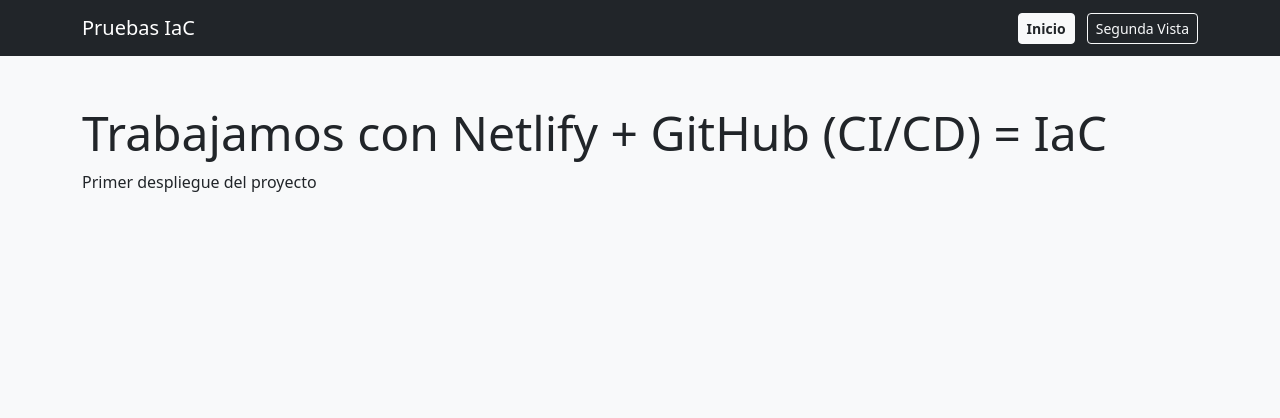
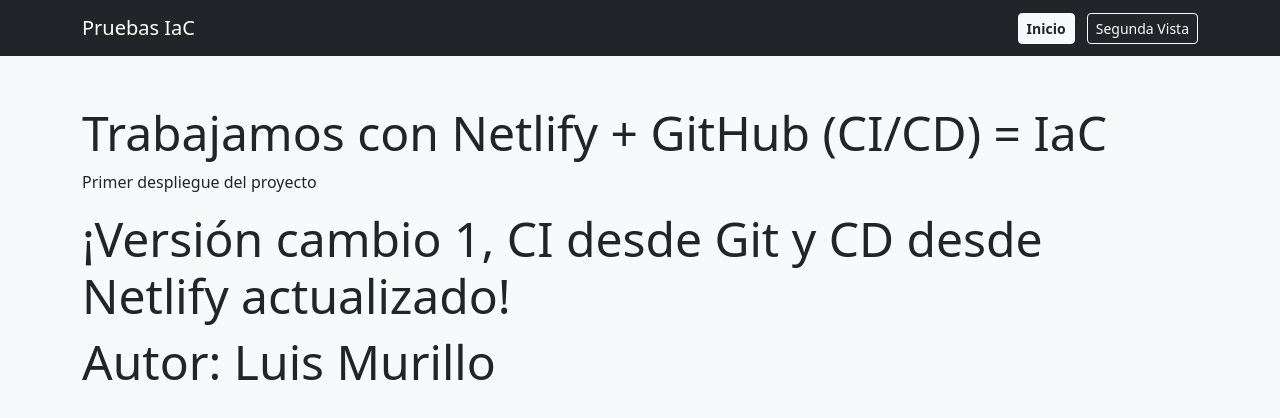
Before and after one commit to luismurilloc2017-a11y/proyecto_iac, a plain HTML site: page index.html in a window 1280 px wide. Drawn offline with nearby package versions, Linux system fonts and the light colour scheme.

Commit message:
Update index.html- feat: nuevos h1 agregados

```diff
--- a/index.html
+++ b/index.html
@@ -21,7 +21,8 @@
   <main class="container py-5">
     <h1 class="display-5">Trabajamos con Netlify + GitHub (CI/CD) = IaC</h1>
    <p>Primer despliegue del proyecto</p>
-
+    <h1 class="display-5">¡Versión cambio 1, CI desde Git y CD desde Netlify actualizado! </h1>
+    <h1 class="display-5">Autor: Luis Murillo</h2>
     <p class="lead">
     </p>
   </main>
```
